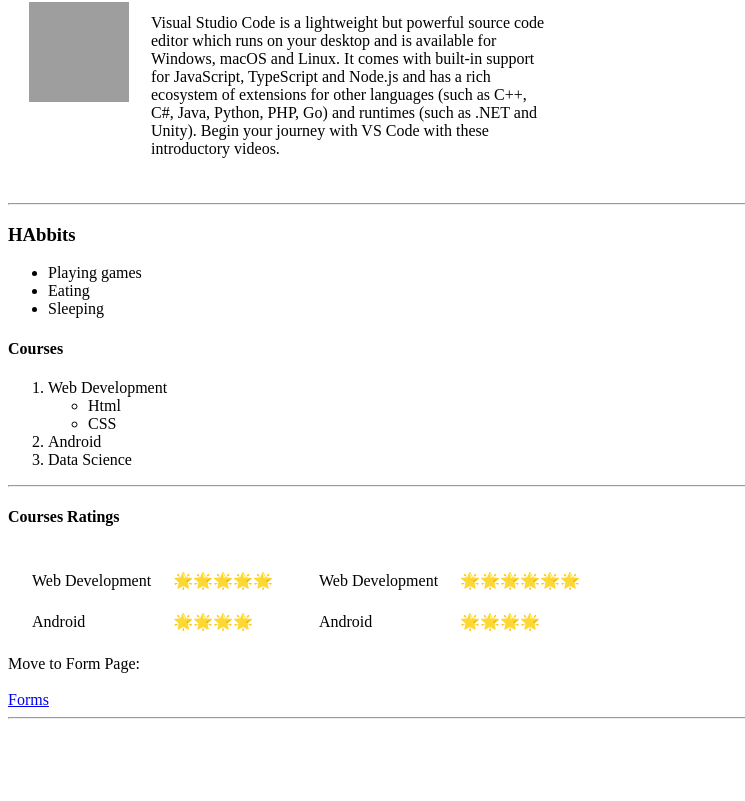
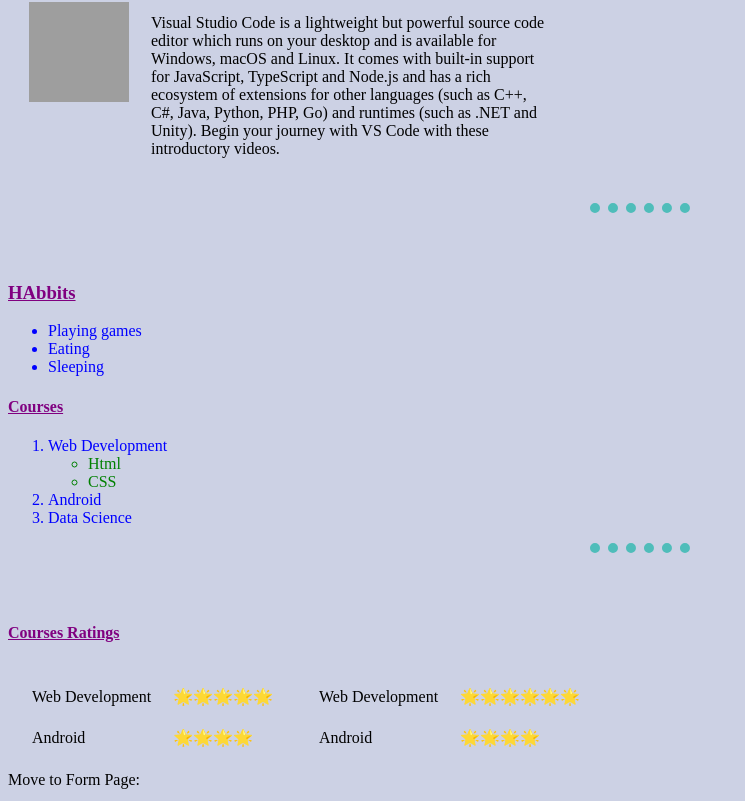
Before and after one commit to jadii68/files, a plain HTML site: page index.html in a window 1280 px wide. Shown: the part 95-896 px from the top of the page, without its empty margins (0-745 px from the left). Before the commit the page ends 822 px from the top, so only its background shows below. Drawn offline with Linux system fonts and the light colour scheme; grey boxes are pictures that could not be loaded.

Commit message:
Update index.html

```diff
--- a/index.html
+++ b/index.html
@@ -4,7 +4,7 @@
 	<meta charset="utf-8">
 	<meta name="viewport" content="width=device-width, initial-scale=1">
 	<title>website</title>
-	<link rel="stylesheet" href="E:\web development\css\style.css">
+	<link rel="stylesheet" href="index.css">
 </head>
 <body>
 
```
